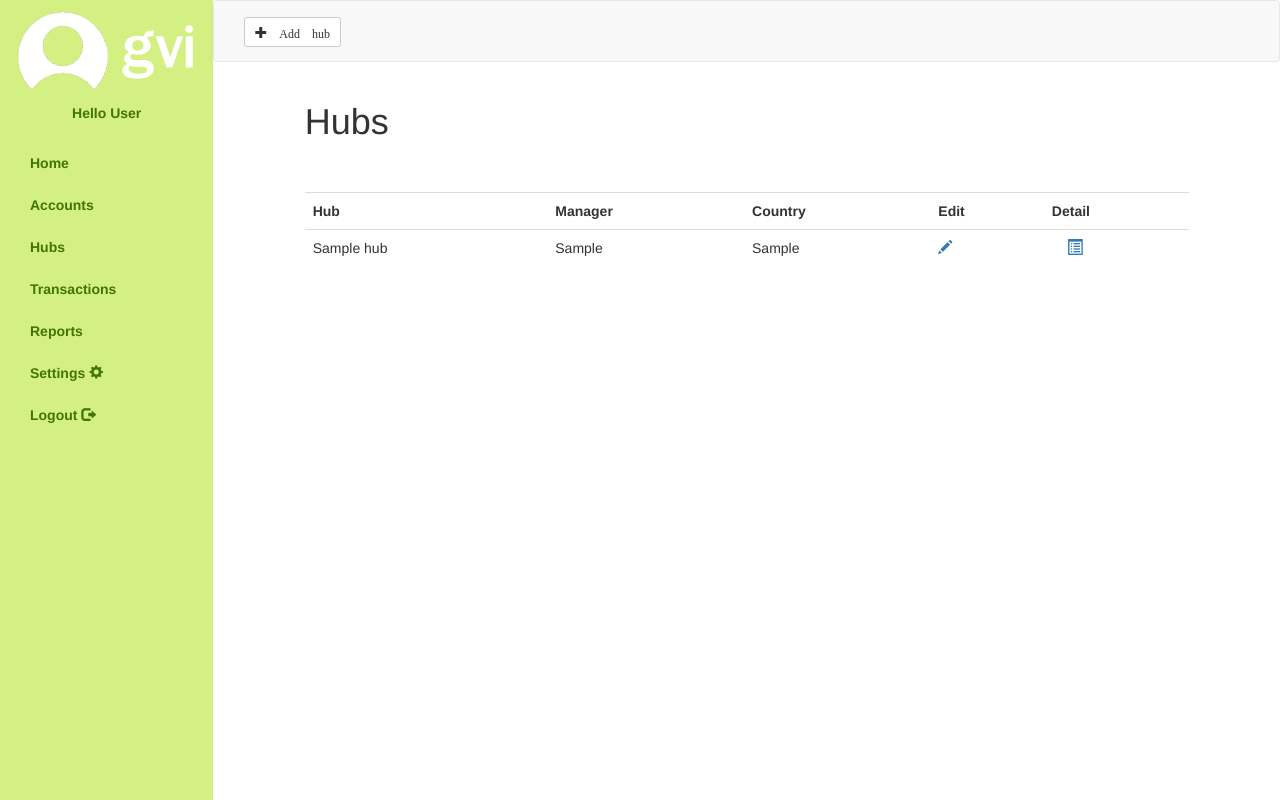
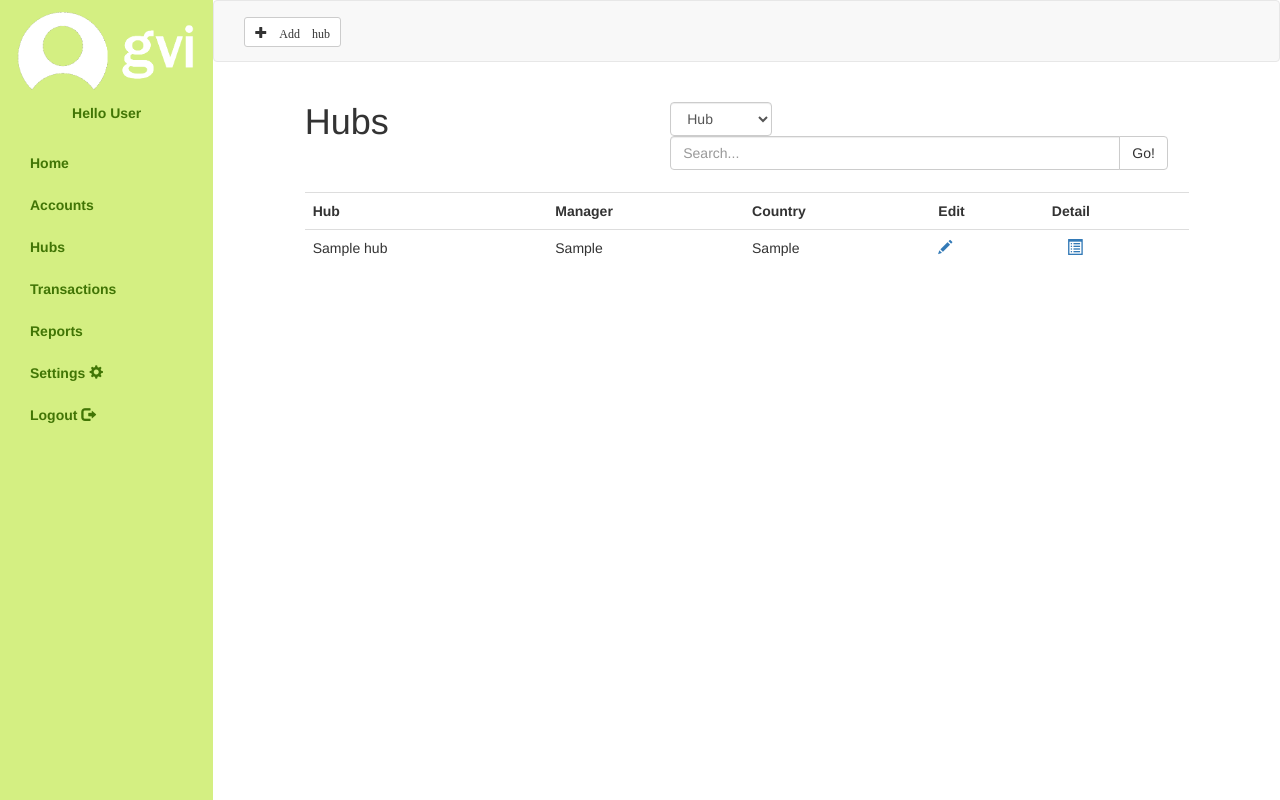
Before and after one commit to m1k3r/gvi-accounts, a Django app: page /hubs/ in a window 1280 px wide. Run offline with Django 3.2, Linux system fonts and the light colour scheme; tables that the repository leaves empty hold one stand-in row (values such as "Sample post"); some libraries are stand-ins or nearby versions.

Commit message:
Add search bar

```diff
--- a/gvi/hubs/templates/hubs/dashboard.html
+++ b/gvi/hubs/templates/hubs/dashboard.html
@@ -11,10 +11,28 @@
 
 <!-- Title and search bar-->
 <div class="row">
-    <div class="col-md-5 col-md-offset-1">
+    <div class="col-md-4 col-md-offset-1">
         <h1>Hubs</h1><br>
     </div>
-</div><br>
+    <div class="col-md-6" style="padding-top: 20px;">
+        <form class="form-inline" action="{% url 'hubs:hub_search' %}">
+            <div class="form-row">
+                <select class="form-control" id="currencySelectEdit" name="option">
+                    <option>Hub</option>
+                    <option>Manager</option>
+                </select>
+
+                <div class="input-group">
+                    <input type="text" class="form-control" id="searchTxt" placeholder="Search..." size="50" name="search_txt">
+                    <span class="input-group-btn">
+                        <button class="btn btn-default" type="button">Go!</button>
+                    </span>
+                </div>
+            </div>
+        </form>
+    </div>
+</div>
+<br>
 <!-- Ends title and search bar -->
 
 <!-- Table hubs -->
--- a/gvi/static/js/hubs.js
+++ b/gvi/static/js/hubs.js
@@ -299,4 +299,4 @@ function deleteJson(id){
 
     return jxhr;
 }
-//*************************************** ENDS DELETE ACCOUNT **********************************************************
+//*************************************** ENDS DELETE HUB **********************************************************
```
